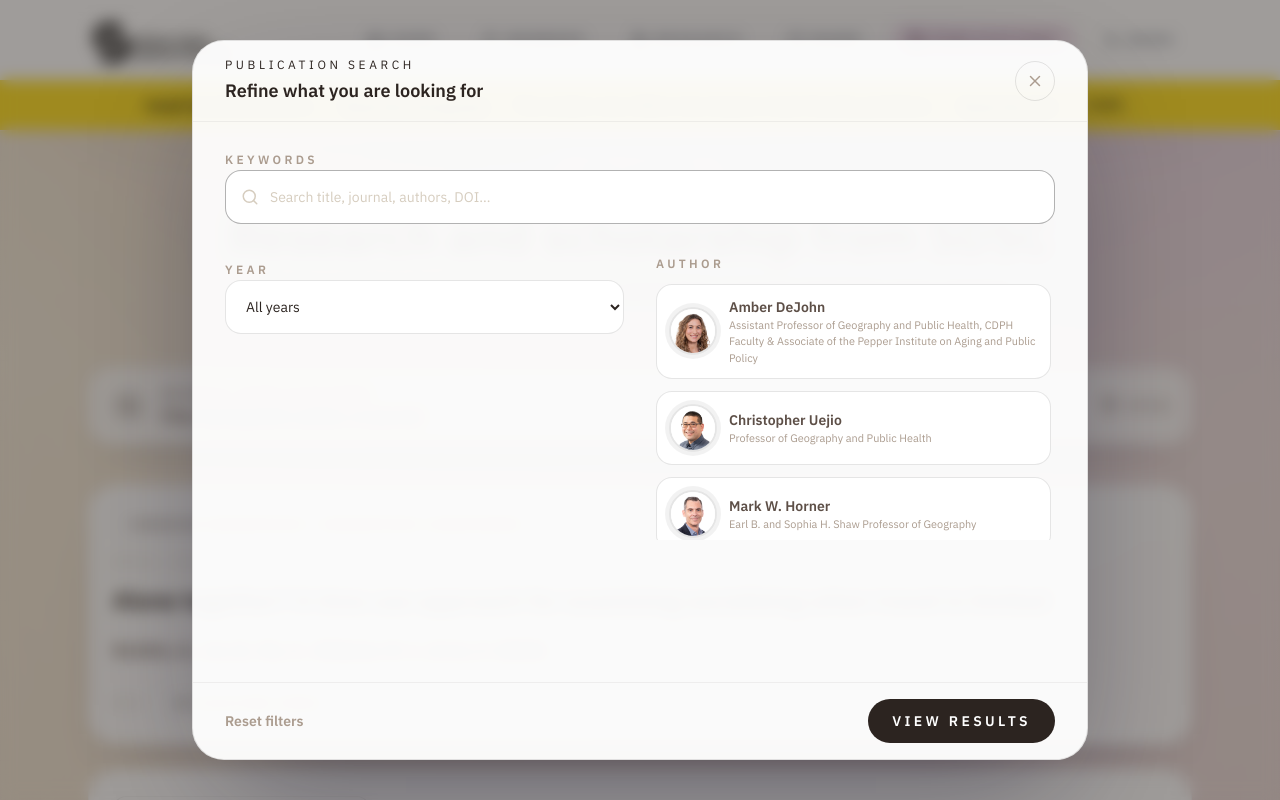
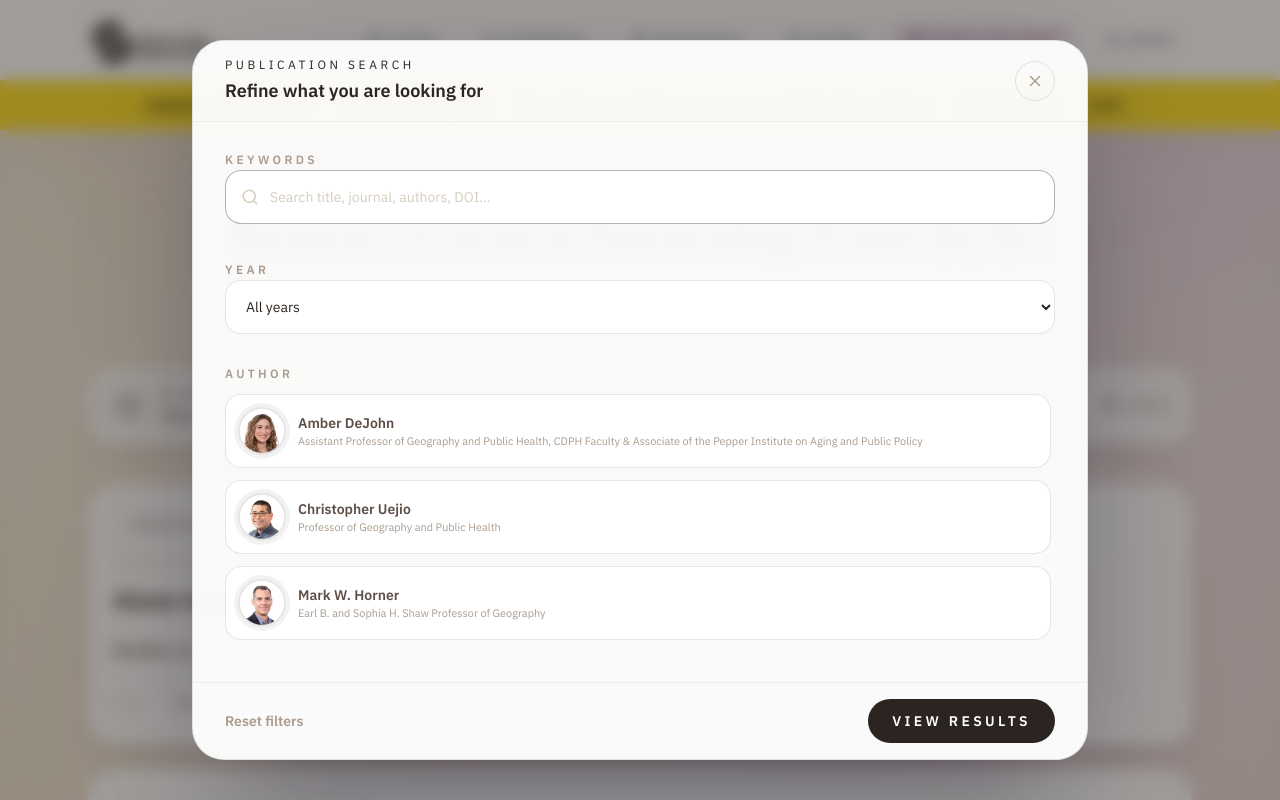
Before and after one commit to jimmg35/sdsc-client-next, a Next.js app: page /publications in a window 1280 px wide. Both pictures are taken after a click on the button 640 px from the left and 406 px from the top of the page. Shown: the top 800 px of the page. Built offline with nearby package versions, Linux system fonts and the light colour scheme.

Commit message:
chore: fix sp bg

```diff
--- a/src/components/Members/SelectedPublicationCard/index.tsx
+++ b/src/components/Members/SelectedPublicationCard/index.tsx
@@ -14,7 +14,7 @@ const SelectedPublicationCard = ({
     : '';
 
   return (
-    <li className="group rounded-2xl border border-gold-400/30 bg-[#160b29]/55 p-5 transition duration-300 hover:border-gold-300/40 hover:bg-[#160b29]/70">
+    <li className="glass-card group rounded-2xl border border-gold-400/30  p-5 transition duration-300 ">
       <div className="flex flex-col gap-4 text-gold-100">
         <div className="space-y-2">
           <span className="inline-flex items-center gap-2 rounded-full border border-gold-400/40 bg-gold-500/10 px-3 py-1 text-[0.6rem] font-semibold uppercase tracking-[0.28em] text-gold-200">
--- a/src/components/Publications/Explorer/index.tsx
+++ b/src/components/Publications/Explorer/index.tsx
@@ -389,7 +389,7 @@ const PublicationOverlay = ({
             </div>
           </div>
 
-          <div className="grid gap-8 md:grid-cols-2">
+          <div className="grid gap-8 md:grid-cols-0">
             <div className="space-y-3">
               <label
                 htmlFor="publication-year-select"
```
